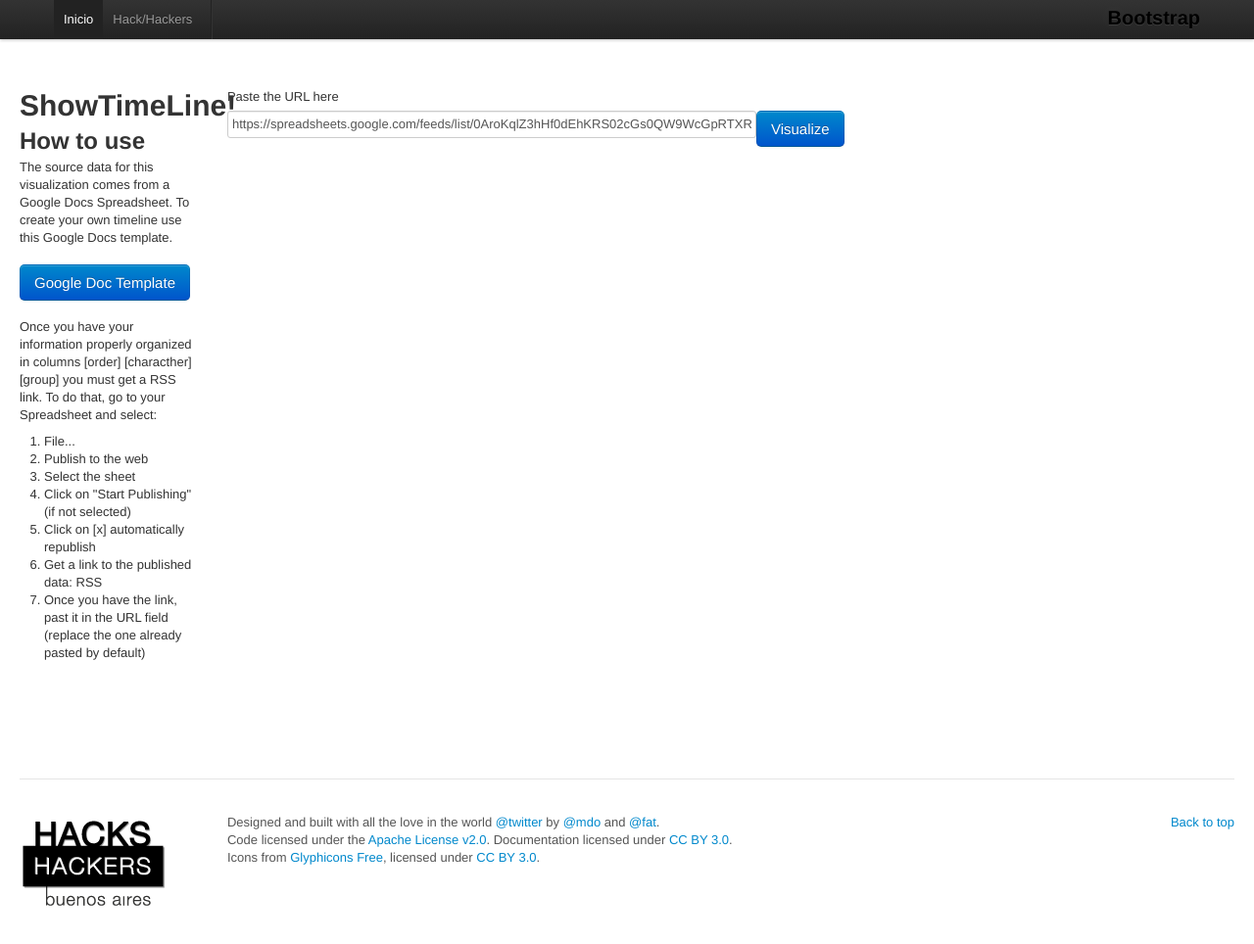
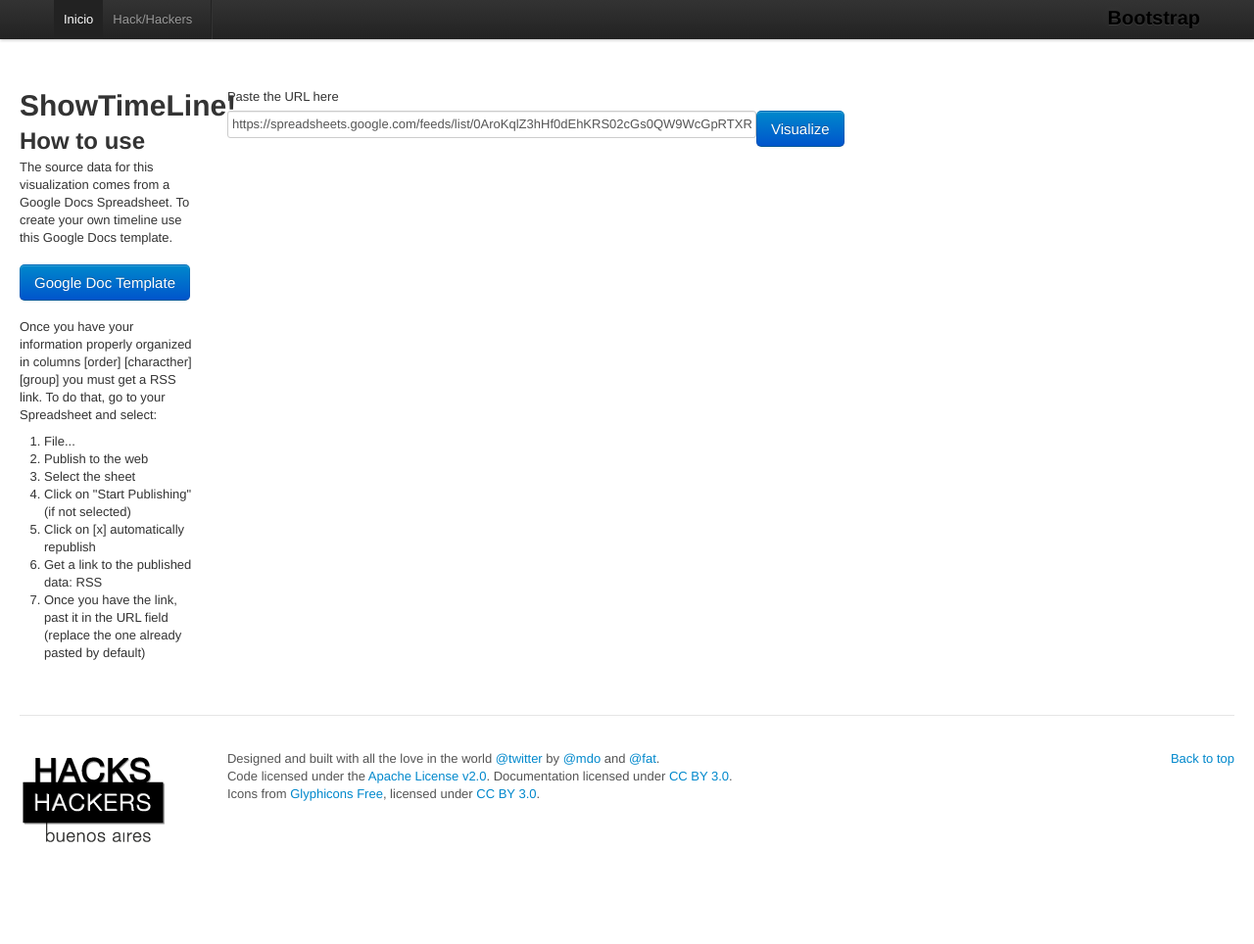
Before and after one commit to hhba/timelines, a plain HTML site: page index.html in a window 1280 px wide. Shown: the top 964 px of the page at 98% size. After the commit the page ends 902 px from the top, so only its background shows below. Drawn offline with Linux system fonts and the light colour scheme.

Commit message:
Cambios menores esteticos...

```diff
--- a/index.html
+++ b/index.html
@@ -93,7 +93,7 @@
       </div>
     </div>
     <div id='cost'></div>
-    <div id='graph' style='width:1200px; height:600px; overflow: hidden;'></div>
+    <div id='graph' style='width: 1200px; height: 500px; overflow: hidden;'></div>
   </span>
 
 </div>
@@ -107,7 +107,7 @@
 
         <div class="row-fluid">
           <span class="span2">
-            <img src="assets/img/hhba.jpg" alt="Hacks/Hackers Buenos Aires Logo" />
+            <a href="http://meetupba.hackshackers.com" target="_blank"><img src="assets/img/hhba.jpg" alt="Hacks/Hackers Buenos Aires Logo" /></a>
           </span>
           <span class="span10">
             <p class="pull-right"><a href="#">Back to top</a></p>
```
